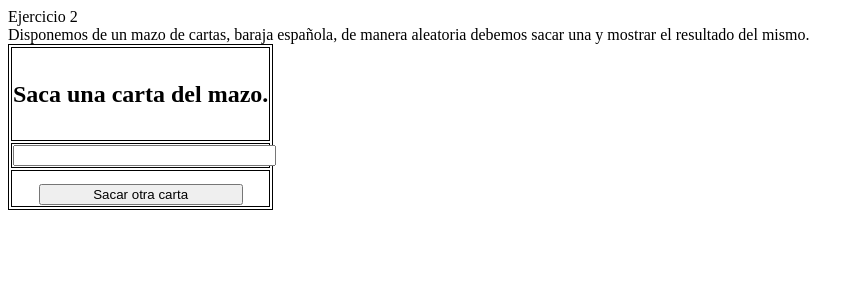
After one commit to gastonbarbaccia/TP_UNSO, a PHP site: page /ejercicio_2.php in a window 1280 px wide. The commit adds this page. Shown: the top 300 px of the page, without its empty margins (0-864 px from the left). Run offline with PHP 8.4, Linux system fonts and the light colour scheme; some libraries are stand-ins or nearby versions.

Commit message:
Se agregan los nuevos ejercicios y se mejora el codigo para mayor optimizacion

```diff
--- /dev/null
+++ b/ejercicio_2.php
@@ -0,0 +1,70 @@
+<!DOCTYPE html>
+<html lang="en">
+
+<head>
+    <meta charset="UTF-8">
+    <meta http-equiv="X-UA-Compatible" content="IE=edge">
+    <meta name="viewport" content="width=device-width, initial-scale=1.0">
+    <title>Ejercicios Integradores</title>
+
+</head>
+<style>
+    table,
+    th,
+    td {
+        border: 1px solid black;
+    }
+</style>
+
+<body>
+
+    <?php
+    echo "Ejercicio 2 <br>";
+    echo "Disponemos de un mazo de cartas, baraja española, de manera aleatoria debemos sacar una y mostrar el resultado del mismo.";
+
+    //Tipos: oros,copas, espadas y bastos.
+    //Cantidad de cartas del 1 al 12
+    //48 naipes
+
+    ?>
+    <table>
+        <tr>
+            <th style="font-size:150%;height:90px;">Saca una carta del mazo.</th>
+        </tr>
+        <tr>
+            <td><input id="carta" style="width:100%"></td>
+        </tr>
+        <tr>
+            <td style="text-align:center;padding-top: 5%;">
+                <form>
+                    <input id="operacion" name="operacion" value="true" hidden>
+                    <button style="width:80%">Sacar otra carta</button>
+                </form>
+            </td>
+        </tr>
+    </table>
+    <script src="http://code.jquery.com/jquery-1.9.1.js"></script>
+    <script>
+        $(function() {
+
+            $('form').on('submit', function(e) {
+
+                e.preventDefault();
+
+                $.ajax({
+                    type: 'post',
+                    url: 'mostrar_cartas.php',
+                    data: $('form').serialize(),
+                    success: function(data) {
+                        console.log(data);
+                        document.getElementById("carta").setAttribute('value', data);
+                    }
+                });
+
+            });
+
+        });
+    </script>
+</body>
+
+</html>
--- a/tabla_impuestos.php
+++ b/tabla_impuestos.php
@@ -107,7 +107,7 @@ $total_final = $impuesto_total  + $precio_neto;
                 </tr>
             </table>
             <br>
-            <a href="index.php">Volver</a>
+            <a href="ejercicio_3.php">Volver</a>
         </div>
     </div>
     <script src="https://cdn.jsdelivr.net/npm/bootstrap@5.2.0-beta1/dist/js/bootstrap.bundle.min.js" integrity="sha384-pprn3073KE6tl6bjs2QrFaJGz5/SUsLqktiwsUTF55Jfv3qYSDhgCecCxMW52nD2" crossorigin="anonymous"></script>
```
Also changed, not shown: ejercicio_1.php (added, +22 -0 lines), mostrar_cartas.php (added, +16 -0 lines), ejercicio_3.php (renamed from index.php).
